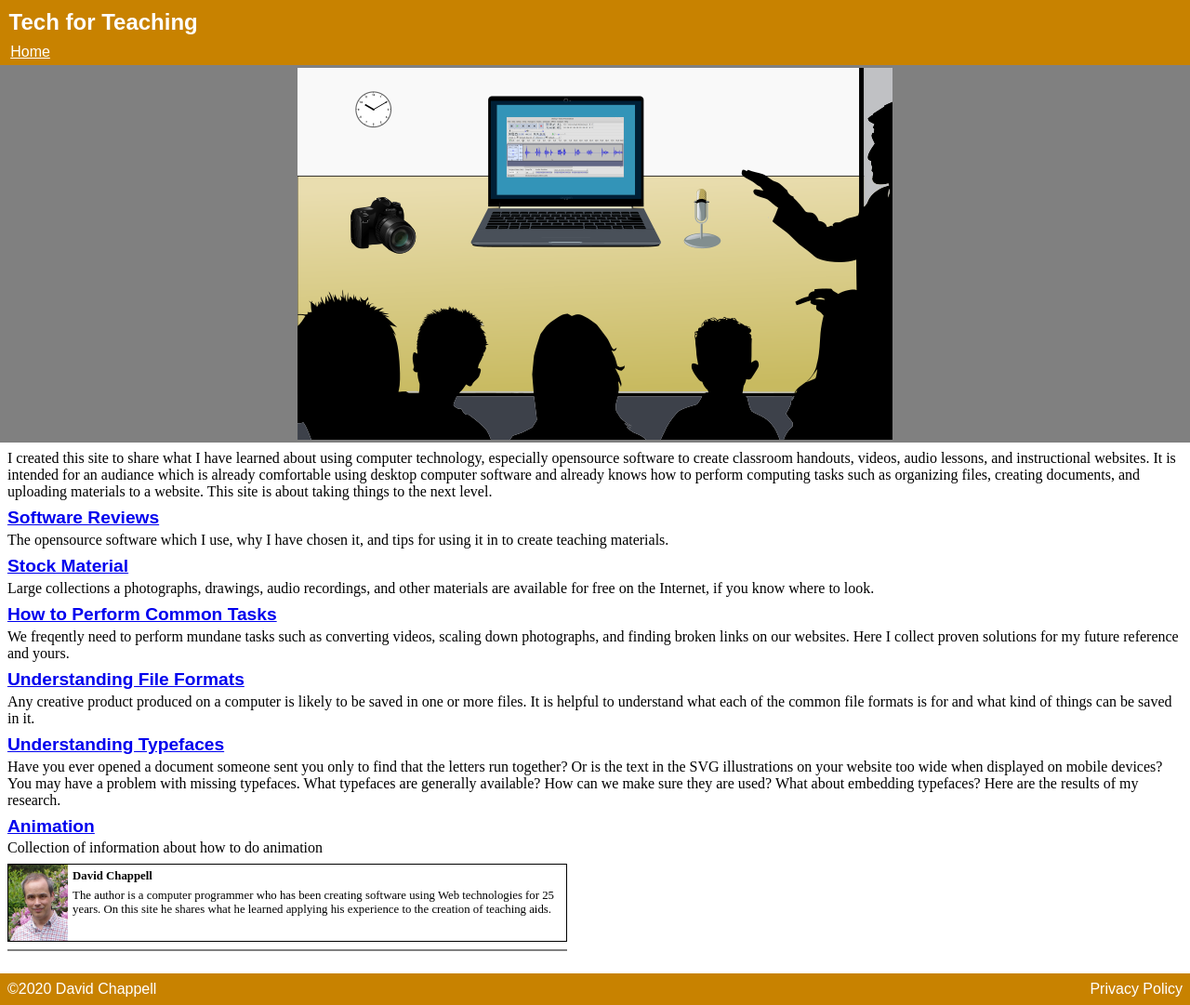
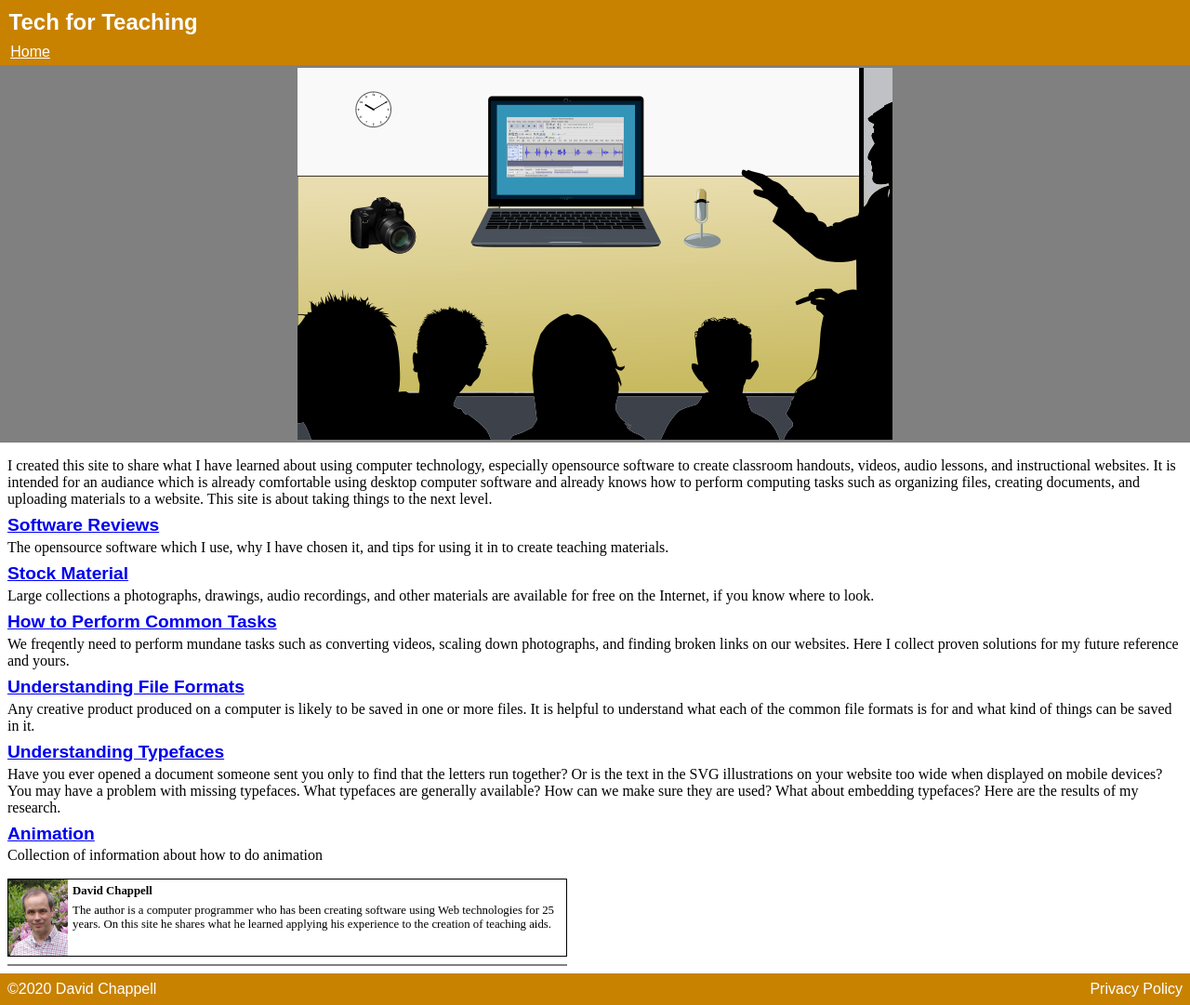
Before and after one commit to david672orford/tech-for-teaching, a Jekyll site: the page built from index.md, in a window 1280 px wide. Shown: the whole page at 93% size. Built offline with Jekyll 4.4.1, drawn with Linux system fonts in a browser that asks for light colours; our own code applies the rules of GitHub Pages for plain Markdown files.

Commit message:
style improvements

```diff
--- a/assets/css/style.css
+++ b/assets/css/style.css
@@ -18,7 +18,7 @@ DIV.scroller {
 	overflow-y: auto;
 	}
 MAIN {
-	margin: .5em;
+	margin: 1em .5em;
 	}
 HEADER, FOOTER {
 	font-family: sans-serif;
```
